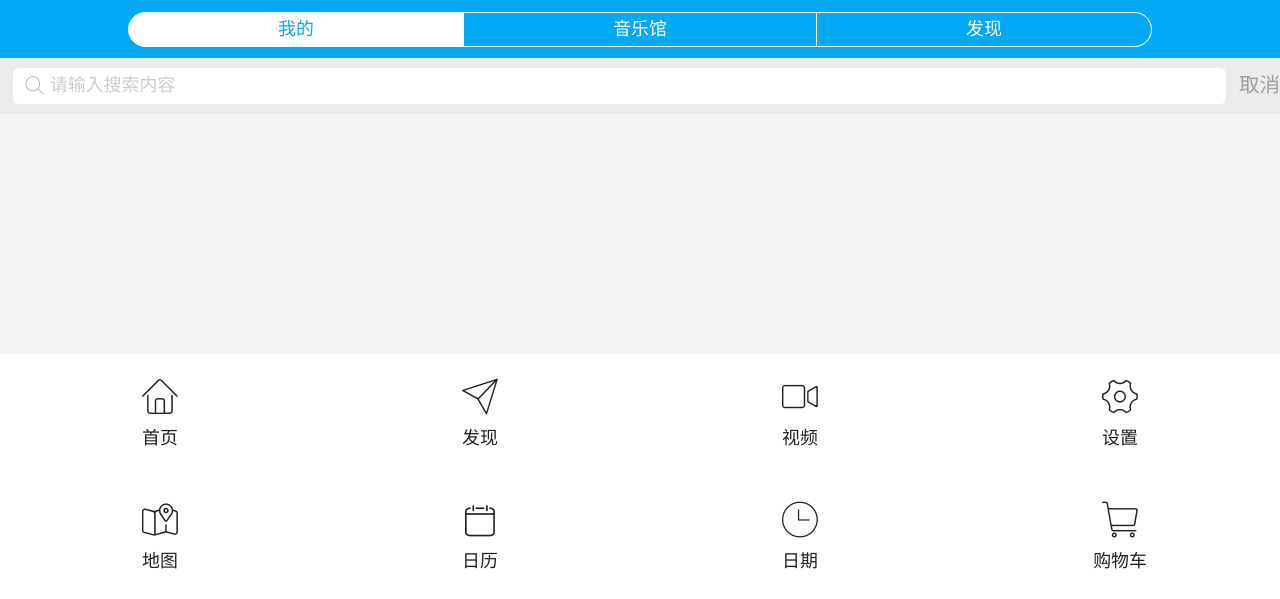
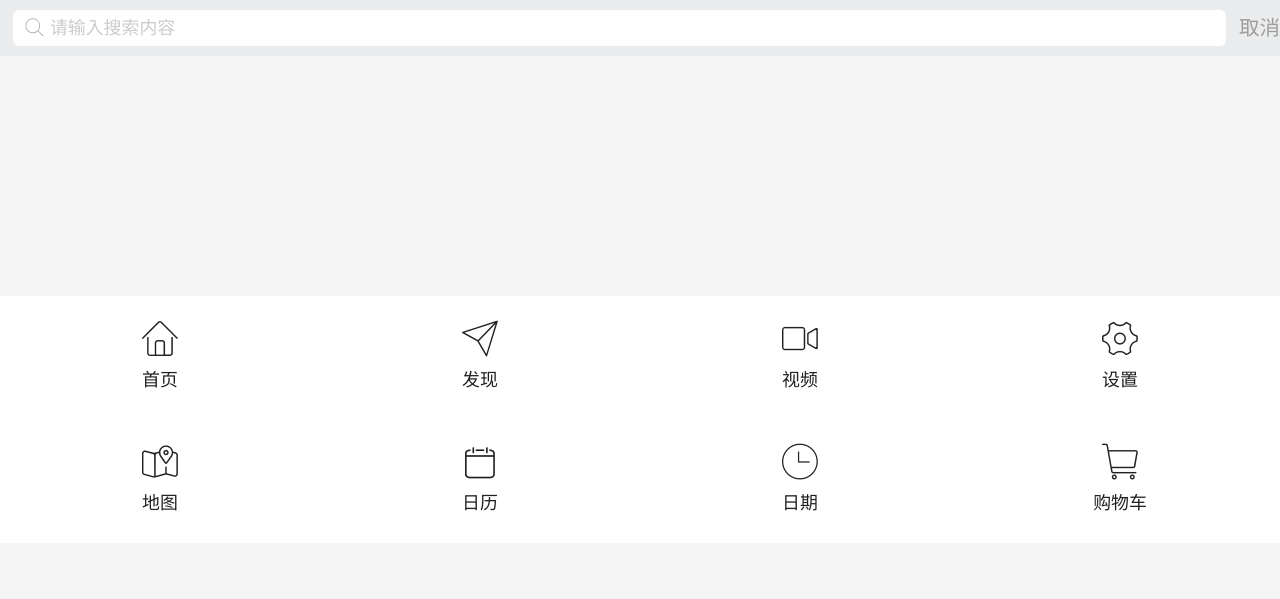
Before and after one commit to toyking/CloudMusic, a Django app: page / in a window 1280 px wide. Shown: the top 599 px of the page. Run offline with Django 3.2, Linux system fonts and the light colour scheme; data that the repository does not hold is empty.

Commit message:
修改配置

```diff
--- a/templates/index.html
+++ b/templates/index.html
@@ -11,25 +11,15 @@
 </head>
 <body>
 
-{#<header class="aui-bar aui-bar-nav aui-margin-b-15" id="header">#}
+{#<header class="aui-bar aui-bar-nav">#}
 {#    <div class="aui-title">#}
-{#        <div class="aui-bar aui-bar-btn">#}
-{#            <div class="aui-bar-btn-item aui-active" tapmode>我的</div>#}
-{#            <div class="aui-bar-btn-item" tapmode>音乐馆</div>#}
-{#            <div class="aui-bar-btn-item" tapmode>发现</div>#}
+{#        <div class="aui-bar aui-bar-btn aui-bar-btn-round">#}
+{#            <div class="aui-bar-btn-item aui-active">我的</div>#}
+{#            <div class="aui-bar-btn-item">音乐馆</div>#}
+{#            <div class="aui-bar-btn-item">发现</div>#}
 {#        </div>#}
 {#    </div>#}
 {#</header>#}
-
-<header class="aui-bar aui-bar-nav">
-    <div class="aui-title">
-        <div class="aui-bar aui-bar-btn aui-bar-btn-round">
-            <div class="aui-bar-btn-item aui-active">我的</div>
-            <div class="aui-bar-btn-item">音乐馆</div>
-            <div class="aui-bar-btn-item">发现</div>
-        </div>
-    </div>
-</header>
 
 <div id="content" style="padding-bottom: 3rem"></div>
 
```
